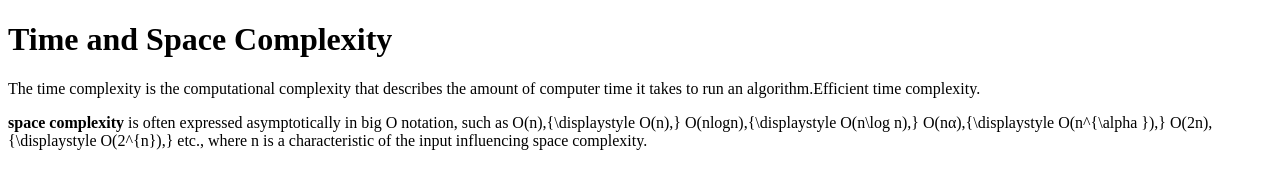
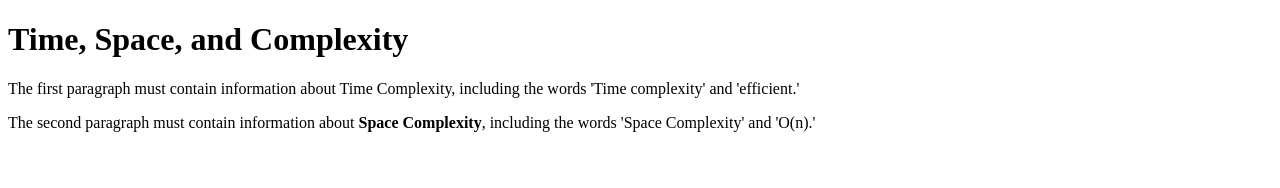
Before and after one commit to acciojob/time-and-space-complexity-GDChoudhary, a website: page main.html in a window 1280 px wide. Drawn offline with Linux system fonts and the light colour scheme.

Commit message:
created a submission

```diff
--- a/main.html
+++ b/main.html
@@ -10,9 +10,9 @@
 	<!-- the entire body must be written by student -->
     <script type="text/javascript" src="./script.js">
 </script>
-<h1>Time and Space Complexity</h1>
-	<p>The time complexity is the computational complexity that describes the amount of computer time it takes to run an algorithm.Efficient time complexity.</p>
-	<p><b>space complexity</b> is often expressed asymptotically in big O notation, such as O(n),{\displaystyle O(n),} O(nlogn),{\displaystyle O(n\log n),} O(nα),{\displaystyle O(n^{\alpha }),} O(2n),{\displaystyle O(2^{n}),} etc., where n is a characteristic of the input influencing space complexity.</p>
+<h1>Time, Space, and Complexity</h1>
+	<p>The first paragraph must contain information about Time Complexity, including the words 'Time complexity' and 'efficient.'</p>
+	<p>The second paragraph must contain information about <b>Space Complexity</b>, including the words 'Space Complexity' and 'O(n).'</p>
 </body>
 
 </html>
```
